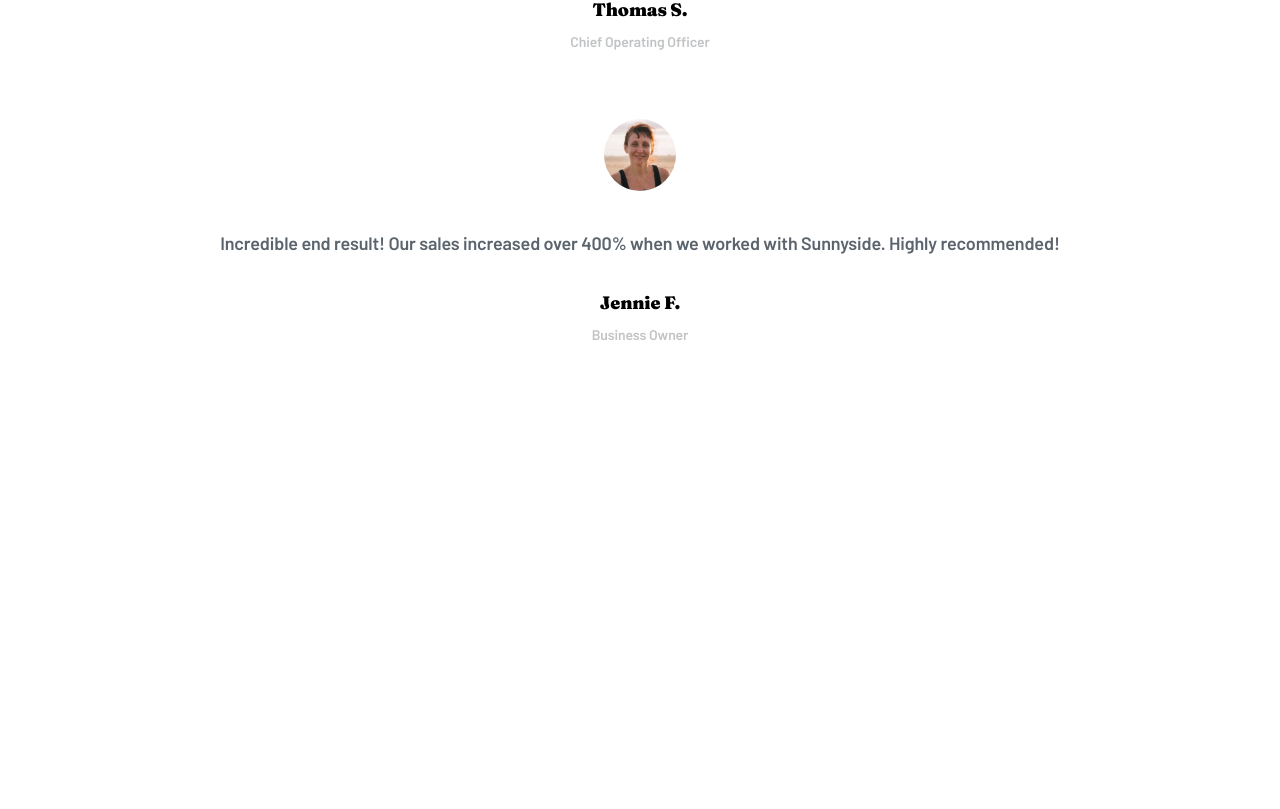
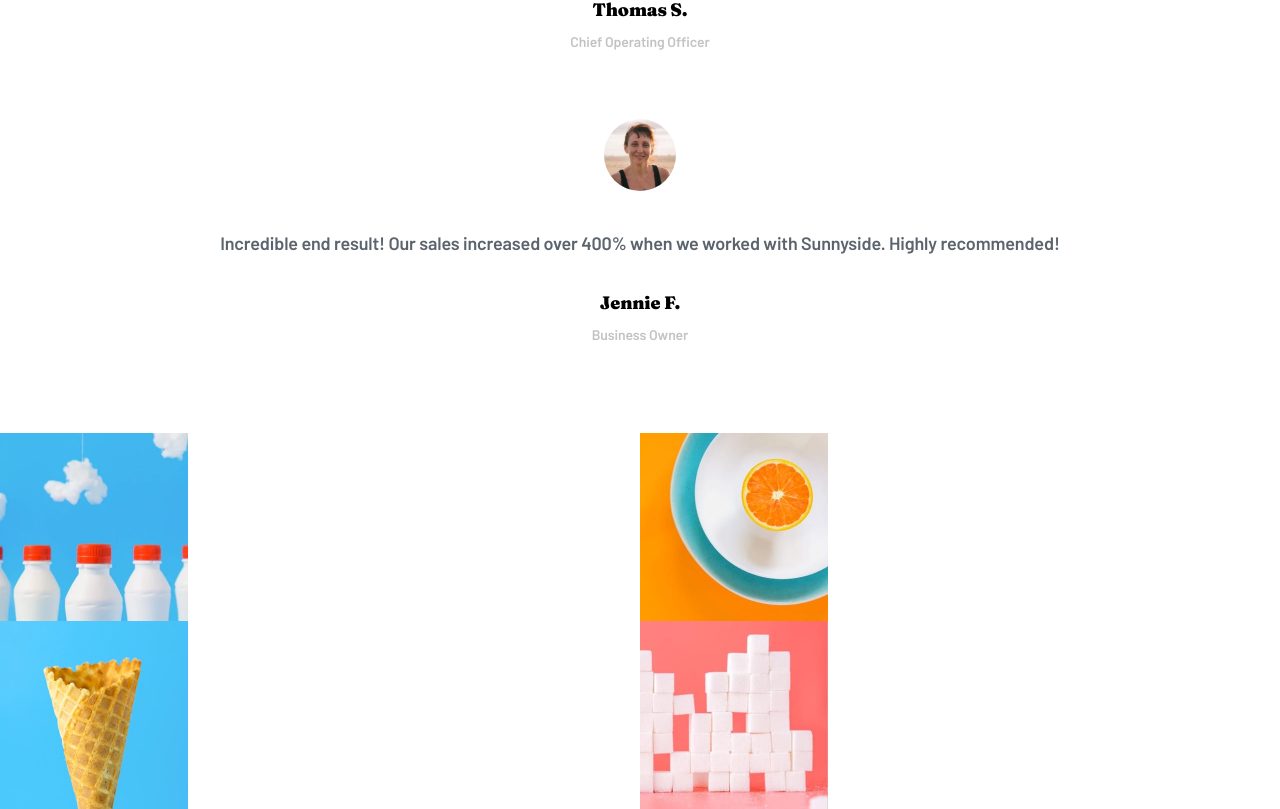
Before and after one commit to brdCoreShadow/sunnysude, a React (Vite) app: page / in a window 1280 px wide. Shown: the part 4031-4840 px from the top of the page. Before the commit the page ends 4464 px from the top, so only its background shows below. Built offline with nearby package versions, Linux system fonts and the light colour scheme.

Commit message:
grid is made

```diff
--- a/src/App.tsx
+++ b/src/App.tsx
@@ -1,5 +1,6 @@
 import AboutList from "./components/AboutList/AboutList";
 import Feedback from "./components/Feedback/Feedback";
+import GridPics from "./components/GridPics/GridPics";
 import HeaderDashBoard from "./components/HeaderDashBoard/HeaderDashBoard";
 import Intro from "./components/Intro/Intro";
 import ServiceList from "./components/ServiceList/ServiceList";
@@ -15,8 +16,9 @@ const App: React.FC = () => {
       </Header>
       <SharedLayout>
         <AboutList />
-        <ServiceList/>
-        <Feedback/>
+        <ServiceList />
+        <Feedback />
+        <GridPics/>
       </SharedLayout>
     </div>
   );
--- /dev/null
+++ b/src/components/GridPics/GridPics.tsx
@@ -0,0 +1,27 @@
+import * as SC from "./GridPicsStyled"
+
+import coneMob from "../../assets/images/mobile/image-gallery-cone.jpg";
+import milkMob from "../../assets/images/mobile/image-gallery-milkbottles.jpg";
+import sugarMob from "../../assets/images/mobile/image-gallery-sugar-cubes.jpg";
+import orangeMob from "../../assets/images/mobile/image-gallery-orange.jpg";
+
+const GridPics: React.FC = () => {
+  return (
+    <SC.GridList>
+      <SC.GridItem>
+        <img src={milkMob} alt="milk" />
+      </SC.GridItem>
+      <SC.GridItem>
+        <img src={orangeMob} alt="orange" />
+      </SC.GridItem>
+      <SC.GridItem>
+        <img src={coneMob} alt="cone" />
+      </SC.GridItem>
+      <SC.GridItem>
+        <img src={sugarMob} alt="sugar" />
+      </SC.GridItem>
+    </SC.GridList>
+  );
+};
+
+export default GridPics;
--- /dev/null
+++ b/src/components/GridPics/GridPicsStyled.ts
@@ -0,0 +1,16 @@
+import styled from "@emotion/styled";
+
+export const GridList = styled.ul`
+display: grid;
+grid-template-columns: repeat(2, 1fr);
+gap: 0;
+
+`
+
+export const GridItem = styled.li`
+
+& > img{
+    width: 188px;
+    height: 188px;
+}
+`
```
